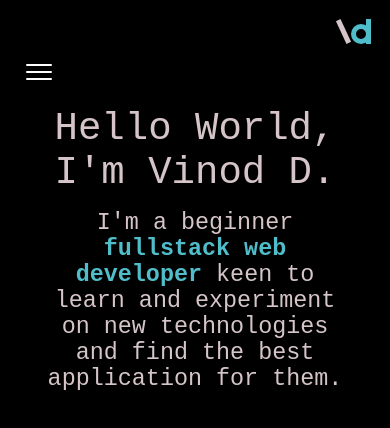
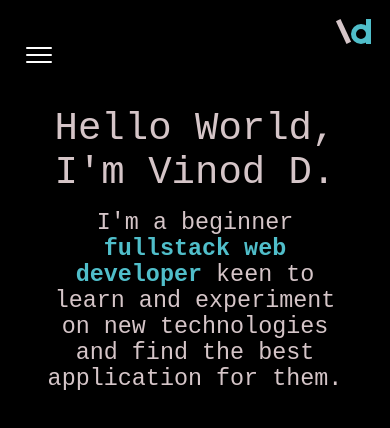
Before and after one commit to vinod-dpai/my-portfolio, a website: page index.html in a window 390 px wide. Drawn offline with Linux system fonts and the light colour scheme.

Commit message:
Changed Design

```diff
--- a/public/css/index.css
+++ b/public/css/index.css
@@ -74,7 +74,7 @@ body {
   top: 0;
   left: 0;
   margin-left: 2em;
-  height: 17%;
+  height: 13%;
   display: flex;
   align-items: center;
 }
```
